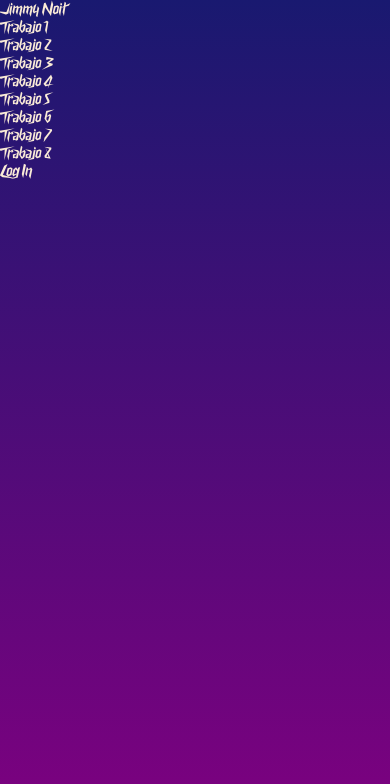
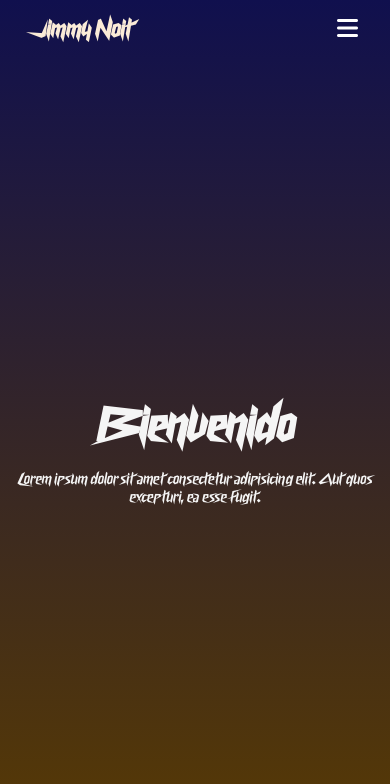
Before and after one commit to SanchoNoit/personalWebsite, a plain HTML site: page index.html in a window 390 px wide. Drawn offline with Linux system fonts and the light colour scheme.

Commit message:
First official release of this portfolio Webpage

```diff
--- a/index.html
+++ b/index.html
@@ -3,12 +3,12 @@
 <head>
     <meta charset="UTF-8">
     <meta name="viewport" content="width=device-width, initial-scale=1.0">
-    <title>Daniel Sánchez López</title>
+    <title>James Noit</title>
     <link rel="stylesheet" href="styles.css">
-    <script src="script.js"></script>
+    <link rel="stylesheet" href="https://cdnjs.cloudflare.com/ajax/libs/font-awesome/6.4.2/css/all.min.css" integrity="sha512-z3gLpd7yknf1YoNbCzqRKc4qyor8gaKU1qmn+CShxbuBusANI9QpRohGBreCFkKxLhei6S9CQXFEbbKuqLg0DA==" crossorigin="anonymous" referrerpolicy="no-referrer" />
 </head>
 <body>
-
+    <header>
         <div class="navbar">
             <div class="logo"><a href="#">Jimmy Noit</a></div>
             <ul class="links">
@@ -16,16 +16,48 @@
                 <li><a href="Trabajo 2">Trabajo 2</a></li>
                 <li><a href="Trabajo 3">Trabajo 3</a></li>
                 <li><a href="Trabajo 4">Trabajo 4</a></li>
-            <li><a href="Trabajo 5">Trabajo 5</a></li>
-            <li><a href="Trabajo 6">Trabajo 6</a></li>
-            <li><a href="Trabajo 7">Trabajo 7</a></li>
-            <li><a href="Trabajo 8">Trabajo 8</a></li>
             </ul>
-        <a href="#" class="action_btn">Log In</a>
-        <div class="toggle-btn">
-            <i class="fa-regular fa-bars"></i>
+            <a href="#" class="action_btn">Sign In</a>
+
+            <div class="toggle_btn">
+                <i class="fa-solid fa-bars"></i>
             </div>
         </div>
 
+            <div class="dropdown_menu">
+                <li><a href="Trabajo 1">Trabajo 1</a></li>
+                <li><a href="Trabajo 2">Trabajo 2</a></li>
+                <li><a href="Trabajo 3">Trabajo 3</a></li>
+                <li><a href="Trabajo 4">Trabajo 4</a></li>
+
+                <li><a href="#" class="action_btn">Sign In</a></li>
+            </div>
+
+        </header>
+
+        <main>
+            <section id="hero">
+                <h1>Bienvenido</h1>
+                    <p>
+                        Lorem ipsum dolor sit amet consectetur adipisicing elit. Aut quos excepturi, ea esse fugit.
+                    </p>
+            </section>
+        </main>
+
+        <script>
+            const toggleBtn = document.querySelector('.toggle_btn')
+            const toggleBtnIcon = document.querySelector('.toggle_btn i')
+            const dropDownMenu = document.querySelector('.dropdown_menu')
+
+            toggleBtn.onclick = function () {
+                dropDownMenu.classList.toggle('open')
+                const isOpen = dropDownMenu.classList.contains('open')
+
+
+            toggleBtnIcon.classList = isOpen
+            ? 'fa-solid fa-xmark'
+            : 'fa-solid fa-bars'
+            }
+        </script>
     </body>
 </html>
--- a/styles.css
+++ b/styles.css
@@ -20,10 +20,11 @@
 }
 
 body {
-    background: linear-gradient(to bottom, midnightblue, purple);
-    background-size: 100% 100%;
-    background-attachment: fixed;
-    margin: 0;
+    height: 100vh;
+    background-image: linear-gradient(to bottom, #10104e, #583a03);
+    background-size: cover;
+    background-position: center;
+    background-repeat: no-repeat;
 }
 
 li{
@@ -35,3 +36,137 @@ a{
     color: antiquewhite;
     font-size: 1rem;
 }
+
+a:hover{
+    color:#7b5103;
+}
+
+/* HEADER */
+header {
+    position: relative;
+    padding: 0 2rem;
+}
+
+.navbar {
+    width: 100%;
+    height: 60px;
+    max-width: 1200px;
+    margin: 0 auto;
+    display: flex;
+    align-items: center;
+    justify-content: space-between;
+}
+
+.navbar .logo a{
+    font-size: 1.5rem;
+    font-weight: bold;
+}
+
+.navbar .links{
+    display: flex;
+    gap: 2rem;
+}
+
+.navbar .toggle_btn{
+    color: white;
+    font-size: 1.5rem;
+    cursor: pointer;
+    display: none;
+}
+
+.action_btn{
+    background-color: rgba(255, 166, 2, 0.519);
+    color: white;
+    padding: 0.5rem 1rem;
+    border: none;
+    outline: none;
+    border-radius: 20px;
+    font-size: 0.8rem;
+    font-weight: bold;
+    cursor: pointer;
+    transition: scale 0.2 ease;
+}
+
+.action_btn:hover {
+    scale: 1.05;
+    color: white;
+}
+
+.action_btn:active {
+    scale: 0.95;
+}
+
+/* Dropdown Menu */
+
+.dropdown_menu {
+    display: none;
+    position: absolute;
+    right: 2rem;
+    top: 60px;
+    height: 0;
+    width: 300px;
+    background: rgba(255,255,255, 0.1);
+    backdrop-filter: blur(15px);
+    border-radius: 10px;
+    overflow: hidden;
+    transition: height .2s cubic-bezier(0.175, 0.885, 0.32, 1.275);
+}
+
+.dropdown_menu.open{
+    height: 240px;
+}
+
+.dropdown_menu li{
+    padding: 0.7rem;
+    display: flex;
+    align-items: center;
+    justify-content: center;
+}
+
+.dropdown_menu .action_btn{
+    width: 100%;
+    display: flex;
+    justify-content: center;
+}
+
+/* HERO */
+
+section#hero {
+    height: calc(100vh - 60px);
+    display: flex;
+    flex-direction: column;
+    align-items: center;
+    justify-content: center;
+    text-align: center;
+    color: whitesmoke;
+}
+
+#hero h1 {
+    font-size: 3rem;
+    margin-bottom: 1rem;
+
+}
+
+/* Responsive design */
+
+@media(max-width: 992px){
+    .navbar .links,
+    .navbar .action_btn {
+        display: none;
+    }
+
+    .navbar .toggle_btn{
+        display: block;
+    }
+
+    .dropdown_menu{
+        display: block;
+    }
+}
+
+@media (max-width: 576px) {
+    .dropdown_menu{
+        left: 2rem;
+        width: unset;
+    }
+}
```
Lines whose indentation alone changed are shown as unchanged.
